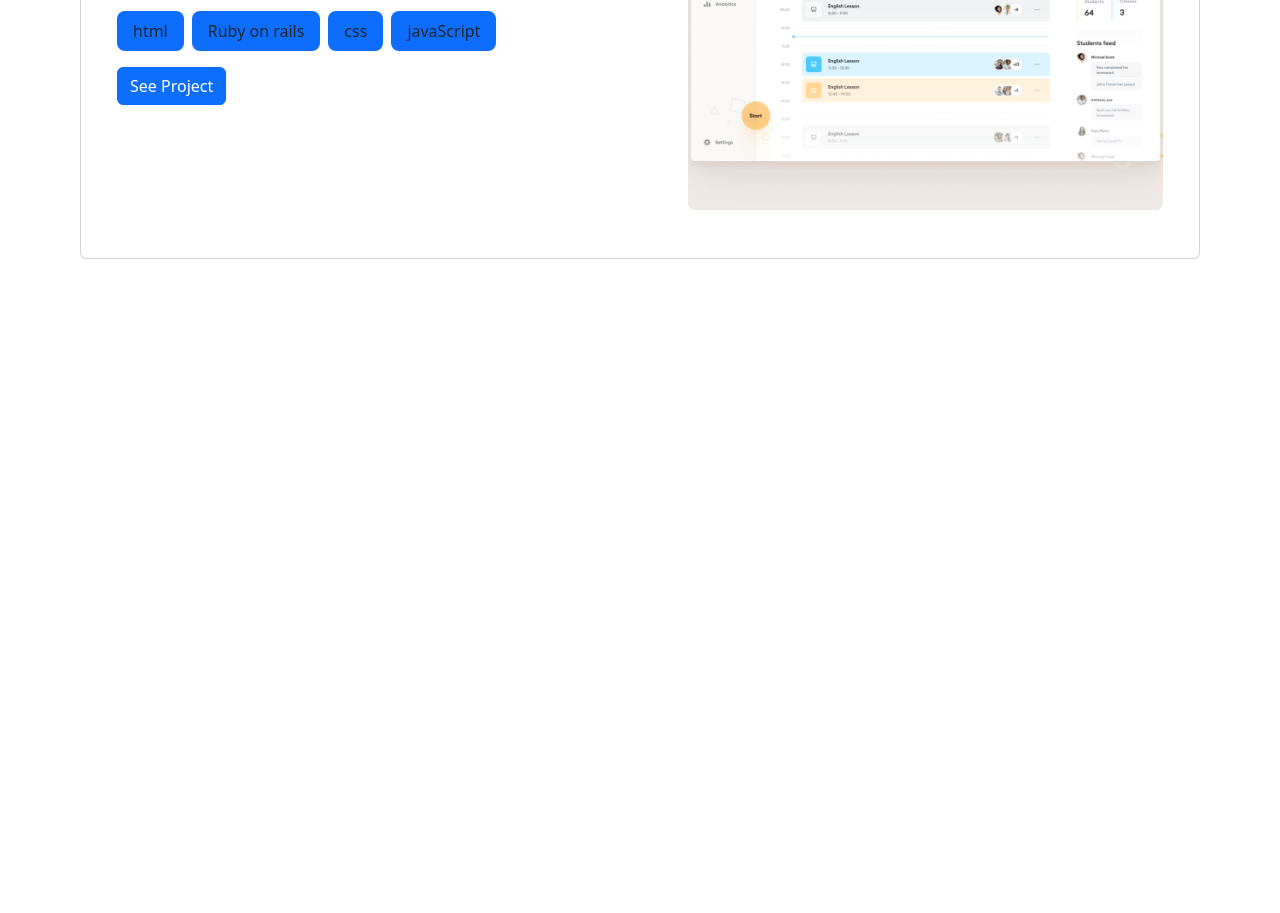
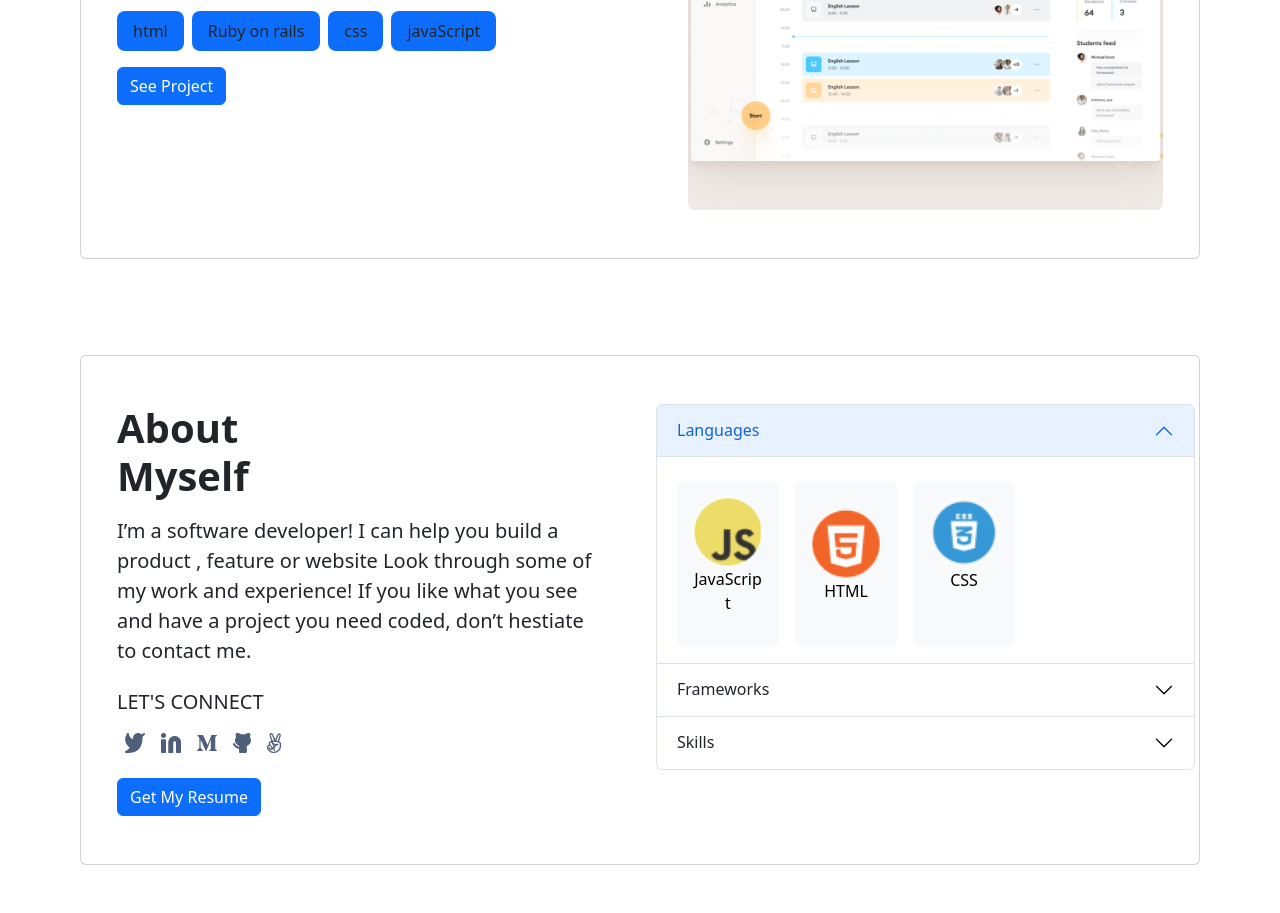
Before and after one commit to tashisrael/Tash-Florin-Bootstrap-Page, a plain HTML site: page index.html in a window 1280 px wide. Shown: the part 2508-3421 px from the top of the page. Before the commit the page ends 2815 px from the top, so only its background shows below. Drawn offline with nearby package versions, Linux system fonts and the light colour scheme.

Commit message:
Add about myself section

```diff
--- a/index.html
+++ b/index.html
@@ -135,6 +135,78 @@
         <img src="img/Snap4.png" class="col-md-6 p-5" alt="...">
       </div>
     </div>
+  </section>
+  <section class="d-flex flex-wrap justify-content-center">
+    <div class="card mt-5 mb-5" style="width: 70rem;">
+      <div class="row no-gutters">
+        <div class="col-md-6 p-5" >
+          <h1 class="fs-1 fw-bolder">About <br> Myself</h1>
+            <p class="fs-5 pt-2">I’m a software developer! I can help you build a product , feature or website Look through some of my
+              work and experience! If you like what you see and have a project you need coded, don’t hestiate to
+              contact me.</p>
+            <h3 class="fs-5 pt-2">LET'S CONNECT</h3>
+            <ul class="list-group list-group-horizontal list-unstyled pt-2">
+                 <li><a href="#" class="p-2"><img src="./img/twitter.png" alt="twitter" ></a></li>
+                <li><a href="#" class="p-2"><img src="./img/linkedin.png" alt="instagram" ></a></li>
+                <li><a href="#" class="p-2"><img src="./img/M.png" alt="social-network" ></a></li>
+                <li><a href="#" class="p-2"><img src="./img/Github.png" alt="github" ></a></li>
+                <li><a href="#" class="p-2"><img src="./img/social.png" alt="social-network" ></a></li>
+            </ul>
+            <a href="#" class="mt-4 btn btn-primary">Get My Resume</a>
+          </div>
+        <div class="card-body col-md-6 pt-5">
+          <div class="accordion" id="accordionExample">
+      <div class="accordion-item">
+          <h2 class="accordion-header" id="headingOne">
+           <button class="accordion-button" type="button" data-bs-toggle="collapse" data-bs-target="#collapseOne" aria-expanded="true" aria-controls="collapseOne">
+            Languages
+            </button>
+           </h2>
+        <div id="collapseOne" class="accordion-collapse collapse show" aria-labelledby="headingOne" data-bs-parent="#accordionExample">
+            <div class="accordion-body">
+              <ul class="list-group list-group-horizontal list-unstyled pt-2">
+                <li class="d-flex justify-content-center flex-column p-3 me-3 rounded-3 bg-light">
+                  <img src="img/Js.png" alt="JavaScript">
+                  <p class="text-center" style="width: 70px;">JavaScript</p>
+                </li>
+                <li class="d-flex justify-content-center flex-column me-3 p-3 rounded-3 bg-light">
+                  <img src="img/HTML.png" alt="JavaScript">
+                  <p class="text-center" style="width: 70px;">HTML</p>
+                </li>
+                <li class="d-flex align-content-center flex-column p-3 rounded-3 bg-light">
+                  <img src="img/CSS.png" alt="JavaScript">
+                  <p class="text-center" style="width: 70px;">CSS</p>
+                </li>
+              </ul>
+            </div>
+          </div>
+        </div>
+        <div class="accordion-item">
+            <h2 class="accordion-header" id="headingTwo">
+             <button class="accordion-button collapsed" type="button" data-bs-toggle="collapse" data-bs-target="#collapseTwo" aria-expanded="false" aria-controls="collapseTwo">
+             Frameworks
+              </button>
+            </h2>
+            <div id="collapseTwo" class="accordion-collapse collapse" aria-labelledby="headingTwo" data-bs-parent="#accordionExample">
+            <div class="accordion-body">
 
+            </div>
+            </div>
+        </div>
+          <div class="accordion-item">
+             <h2 class="accordion-header" id="headingThree">
+              <button class="accordion-button collapsed" type="button" data-bs-toggle="collapse" data-bs-target="#collapseThree" aria-expanded="false" aria-controls="collapseThree">
+              Skills
+               </button>
+              </h2>
+              <div id="collapseThree" class="accordion-collapse collapse" aria-labelledby="headingThree" data-bs-parent="#accordionExample">
+              <div class="accordion-body">
+             </div>
+             </div>
+          </div>
+        </div>
+      </div>
+    </div>
+  </section>
 </body>
 </html>
```
